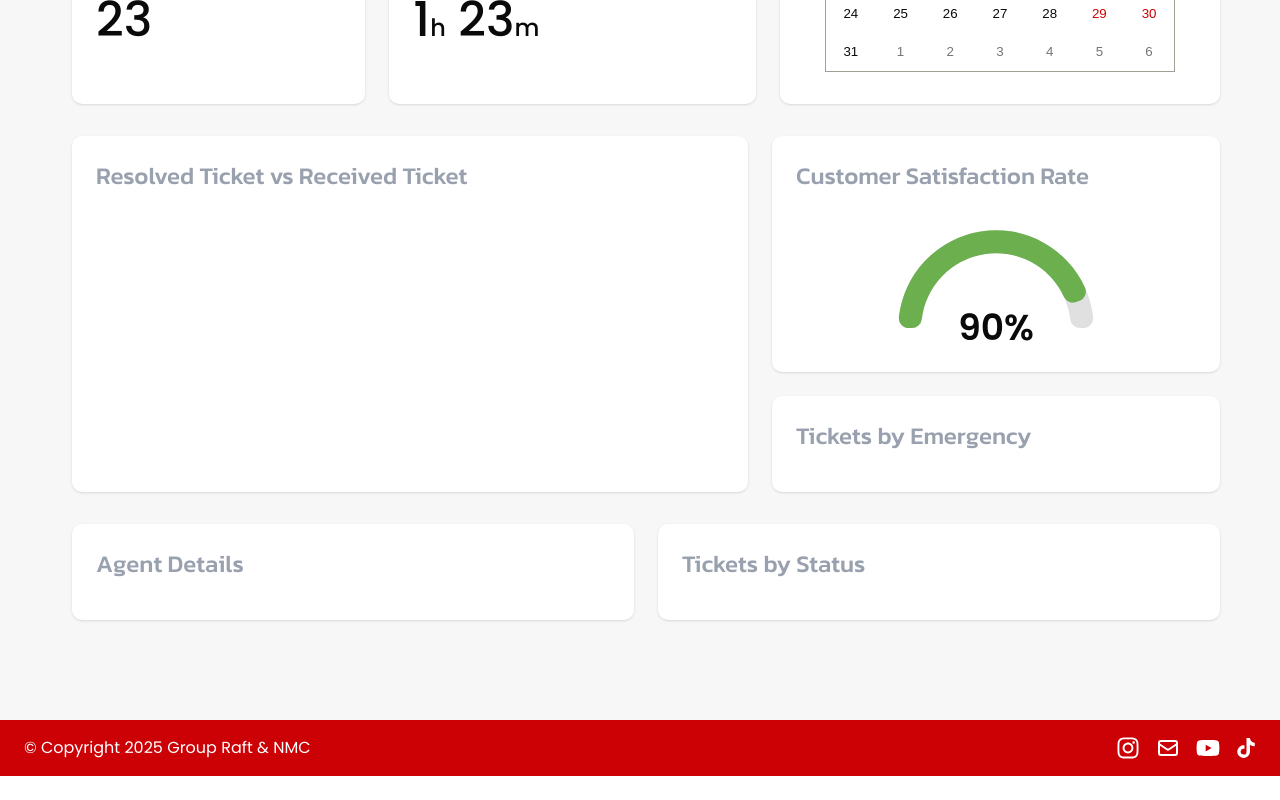
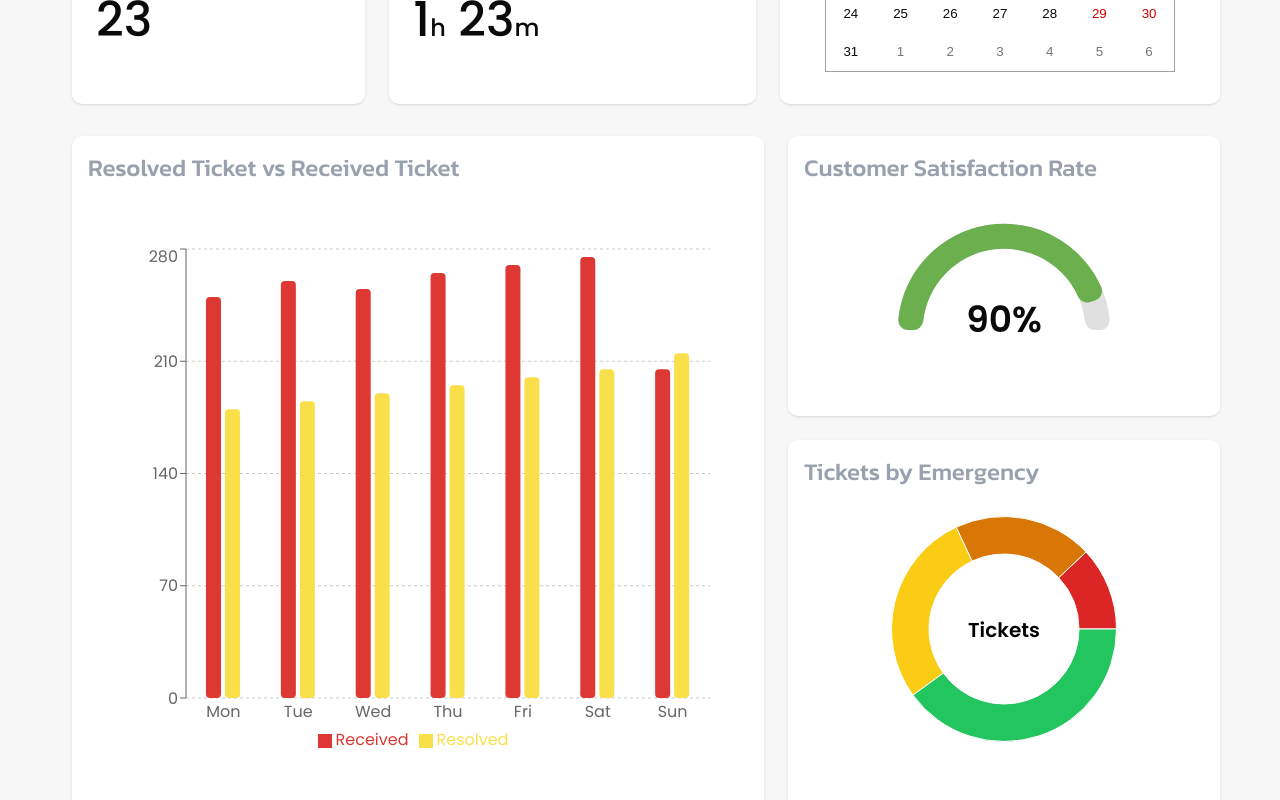
Before and after one commit to Ella-Raputri/WADS-FinalProject, a React (Vite) app in the folder frontend/: page /admindashboard in a window 1280 px wide. Shown: the part 500-1300 px from the top of the page. Before the commit the page ends 1276 px from the top, so only its background shows below. Built offline with nearby package versions, Linux system fonts and the light colour scheme.

Commit message:
feat: multi bar chart and donut chart

```diff
--- /dev/null
+++ b/frontend/src/components/BarChartMulti.jsx
@@ -0,0 +1,30 @@
+import { Bar, BarChart, CartesianGrid, Legend, Tooltip, XAxis, YAxis, ResponsiveContainer } from "recharts";
+
+const chartData = [
+  { month: "Mon", received: 250, resolved: 180 },
+  { month: "Tue", received: 260, resolved: 185 },
+  { month: "Wed", received: 255, resolved: 190 },
+  { month: "Thu", received: 265, resolved: 195 },
+  { month: "Fri", received: 270, resolved: 200 },
+  { month: "Sat", received: 275, resolved: 205 },
+  { month: "Sun", received: 205, resolved: 215 },
+];
+
+export function BarChartMulti() {
+  return (
+    <div className="flex flex-col items-center w-full lg:mt-15 lg:row-span-2 h-[300px] lg:h-[570px]">
+      {/* Responsive Container for Dynamic Width */}
+      <ResponsiveContainer width="90%" height='90%'>
+        <BarChart data={chartData} barCategoryGap={20}>
+          <CartesianGrid strokeDasharray="3 3" vertical={false} />
+          <XAxis dataKey="month" tickLine={false} axisLine={false} />
+          <YAxis />
+          <Tooltip />
+          <Legend iconType="square" />
+          <Bar dataKey="received" fill="#DD3833" radius={4} name="Received" />
+          <Bar dataKey="resolved" fill="#F9E04B" radius={4} name="Resolved" />
+        </BarChart>
+      </ResponsiveContainer>
+    </div>
+  );
+}
--- /dev/null
+++ b/frontend/src/components/DonutChart.jsx
@@ -0,0 +1,59 @@
+"use client"
+
+import { useEffect, useState } from "react";
+import { Pie, PieChart, Cell, Tooltip } from "recharts"
+
+const chartData = [
+  { priority: "Urgent", count: 30, color: "#DC2626" },
+  { priority: "High", count: 50, color: "#D97706" },
+  { priority: "Medium", count: 70, color: "#FACC15" },
+  { priority: "Low", count: 100, color: "#22C55E" },
+];
+
+export function DonutChart() {
+  const [chartSize, setChartSize] = useState(250);
+
+  useEffect(() => {
+    const updateSize = () => {
+      if (window.innerWidth < 400) setChartSize(180);
+      else if (window.innerWidth < 600) setChartSize(220);
+      else setChartSize(250);
+    };
+
+    updateSize();
+    window.addEventListener("resize", updateSize);
+    return () => window.removeEventListener("resize", updateSize);
+  }, []);
+
+  return (
+    <div className="flex flex-col items-center w-full">
+      <PieChart width={chartSize} height={chartSize}>
+        <Pie
+          data={chartData}
+          dataKey="count"
+          nameKey="priority"
+          innerRadius={chartSize * 0.3}
+          outerRadius={chartSize * 0.45}
+        >
+          {chartData.map((entry, index) => (
+            <Cell key={`cell-${index}`} fill={entry.color} />
+          ))}
+        </Pie>
+        <Tooltip
+          content={({ active, payload }) =>
+            active && payload && payload.length ? (
+              <div className="bg-white shadow-md p-2 rounded-md text-black">
+                <p className="font-semibold">{payload[0].payload.priority}</p>
+                <p>Count: {payload[0].value}</p>
+              </div>
+            ) : null
+          }
+        />
+        <text x="50%" y="50%" dy={8} textAnchor="middle"
+          className="fill-black text-lg md:text-xl font-semibold font-poppins"
+        > Tickets
+        </text>
+      </PieChart>
+    </div>
+  );
+}
--- a/frontend/src/components/GaugeChart.jsx
+++ b/frontend/src/components/GaugeChart.jsx
@@ -1,22 +1,31 @@
-'use client';
+"use client";
 
-import { RadialBarChart, RadialBar, PolarAngleAxis } from 'recharts';
+import { useEffect, useState } from "react";
+import { RadialBarChart, RadialBar, PolarAngleAxis } from "recharts";
 
-const percentage = 90; // Change this value dynamically if needed
-
+const percentage = 90;
 const chartData = [{ value: percentage }];
 
 export default function GaugeChart() {
-  const radius = 100; // Radius of the gauge
-  const angle = ((percentage / 100) * 180) - 90; // Convert percentage to degrees
+  const [chartSize, setChartSize] = useState(400);
+
+  useEffect(() => {
+    const updateSize = () => {
+      if (window.innerWidth < 400) setChartSize(250);
+      else if (window.innerWidth < 600) setChartSize(320);
+      else setChartSize(400);
+    };
+
+    updateSize();
+    window.addEventListener("resize", updateSize);
+    return () => window.removeEventListener("resize", updateSize);
+  }, []);
 
   return (
-    <div className="flex flex-col items-center">
+    <div className="flex flex-col items-center w-full">
       <RadialBarChart
-        width={400}
-        height={240} // Half-circle height
-        // cx="50%"
-        // cy="100%"
+        width={chartSize}
+        height={chartSize * 0.65} // Make height dynamic
         innerRadius="75%"
         outerRadius="100%"
         startAngle={180}
@@ -26,16 +35,17 @@ export default function GaugeChart() {
         <PolarAngleAxis type="number" domain={[0, 100]} tick={false} />
         <RadialBar
           minAngle={15}
-          background={{ fill: '#e0e0e0' }} // Background color
+          background={{ fill: "#e0e0e0" }}
           clockWise
           dataKey="value"
-          fill="#6BAF4E" // Green color
+          fill="#6BAF4E"
           cornerRadius={10}
         />
       </RadialBarChart>
 
-      {/* Percentage Label */}
-      <div className="text-4xl font-semibold font-poppins -mt-35">{percentage}%</div>
+      <div className="text-2xl md:text-4xl font-semibold font-poppins -mt-26 sm:-mt-40">
+        {percentage}%
+      </div>
     </div>
   );
 }
--- a/frontend/src/pages/admin/Dashboard.jsx
+++ b/frontend/src/pages/admin/Dashboard.jsx
@@ -1,3 +1,5 @@
+import { BarChartMulti } from "@/components/BarChartMulti";
+import { DonutChart } from "@/components/DonutChart";
 import GaugeChart from "@/components/GaugeChart";
 import React, { useState } from "react";
 import Calendar from "react-calendar";
@@ -30,7 +32,7 @@ const Dashboard = () => {
         Hello, user!
       </h1>
 
-      <div className="lg:hidden ml-15 mr-15 mb-10 p-6 bg-white shadow rounded-lg flex justify-center items-center overflow-x-auto">
+      <div className="lg:hidden ml-12 mr-12 mb-10 p-6 bg-white shadow rounded-lg flex justify-center items-center overflow-x-auto">
         <div className="min-w-[300px]">
           <Calendar
             onChange={handleDateChange}
@@ -69,15 +71,17 @@ const Dashboard = () => {
 
 
       <div className="font-poppins lg:ml-18 ml-15 grid grid-cols-1 lg:grid-cols-[2.0fr_1.0fr] gap-6 mr-15 mt-8">
-        <div className="p-6 bg-white shadow rounded-lg lg:row-span-2">
+        <div className="p-4 bg-white shadow rounded-lg lg:row-span-2">
           <h2 className="font-kanit font-medium text-2xl mb-4 text-gray-400">Resolved Ticket vs Received Ticket</h2>
+          <BarChartMulti/>
         </div>
-        <div className="p-6 bg-white shadow rounded-lg">
+        <div className="p-4 bg-white shadow rounded-lg">
           <h2 className="font-kanit font-medium text-2xl mb-4 text-gray-400">Customer Satisfaction Rate</h2>
           <GaugeChart/>
         </div>
-        <div className="p-6 bg-white shadow rounded-lg">
+        <div className="p-4 bg-white shadow rounded-lg">
           <h2 className="font-kanit font-medium text-2xl mb-4 text-gray-400">Tickets by Emergency</h2>
+          <DonutChart/>
         </div>
       </div>
 
```
